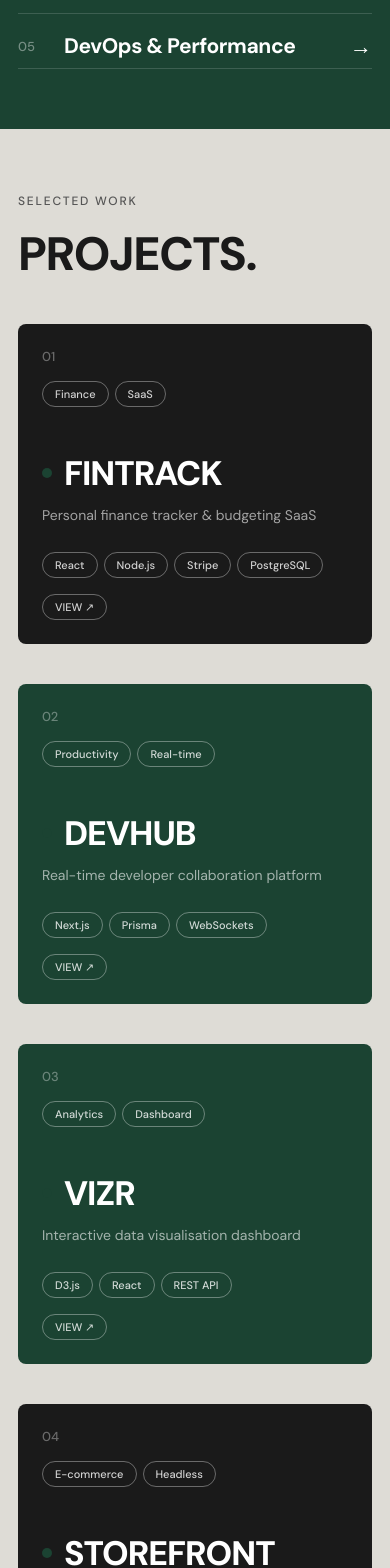
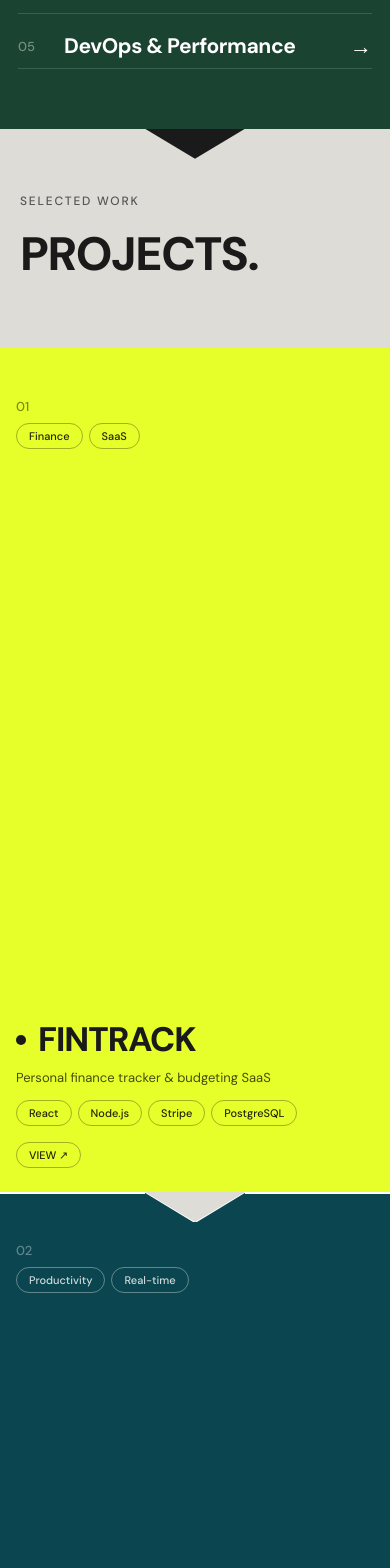
Before and after one commit to yashdarji236/Yash-PortFolio, a React (Vite) app: page / in a window 390 px wide. Shown: the part 2682-4250 px from the top of the page. Built offline with nearby package versions, Linux system fonts and the light colour scheme; a web font is replaced by a local one.

Commit message:
feat: implement Navbar and Projects components with global styles

```diff
--- a/src/components/Navbar.jsx
+++ b/src/components/Navbar.jsx
@@ -3,10 +3,30 @@ import { useRef, useState, useEffect } from 'react';
 export default function Navbar() {
   const [scrolled, setScrolled] = useState(false);
   const [menuOpen, setMenuOpen] = useState(false);
+  const [navHidden, setNavHidden] = useState(false);
   const navRef = useRef(null);
+  const lastScrollY = useRef(0);
 
   useEffect(() => {
-    const handleScroll = () => setScrolled(window.scrollY > 80);
+    const handleScroll = () => {
+      const currentScrollY = window.scrollY;
+      setScrolled(currentScrollY > 80);
+
+      if (currentScrollY > 80) {
+        if (currentScrollY > lastScrollY.current) {
+          // Scrolling down
+          setNavHidden(true);
+        } else {
+          // Scrolling up
+          setNavHidden(false);
+        }
+      } else {
+        setNavHidden(false);
+      }
+
+      lastScrollY.current = currentScrollY;
+    };
+
     window.addEventListener('scroll', handleScroll);
     return () => window.removeEventListener('scroll', handleScroll);
   }, []);
@@ -30,7 +50,7 @@ export default function Navbar() {
 
   return (
     <>
-      <nav ref={navRef} className={`navbar ${scrolled ? 'scrolled' : ''}`}>
+      <nav ref={navRef} className={`navbar ${scrolled ? 'scrolled' : ''} ${navHidden ? 'nav-hidden' : ''}`}>
         <div className="nav-anim-item" style={{ overflow: 'hidden' }}>
           <a
             href="#hero"
--- a/src/components/Projects.jsx
+++ b/src/components/Projects.jsx
@@ -6,7 +6,8 @@ export default function Projects() {
       desc: 'Personal finance tracker & budgeting SaaS',
       categories: ['Finance', 'SaaS'],
       tech: ['React', 'Node.js', 'Stripe', 'PostgreSQL'],
-      bg: '#1A1A1A',
+      bg: '#E6FF2B',
+      theme: 'light',
       sizeClass: 'card-large',
     },
     {
@@ -15,7 +16,8 @@ export default function Projects() {
       desc: 'Real-time developer collaboration platform',
       categories: ['Productivity', 'Real-time'],
       tech: ['Next.js', 'Prisma', 'WebSockets'],
-      bg: '#1B4332',
+      bg: '#0B4650',
+      theme: 'dark',
       sizeClass: 'card-small',
     },
     {
@@ -24,7 +26,8 @@ export default function Projects() {
       desc: 'Interactive data visualisation dashboard',
       categories: ['Analytics', 'Dashboard'],
       tech: ['D3.js', 'React', 'REST API'],
-      bg: '#1B4332',
+      bg: '#F9F7F2',
+      theme: 'light',
       sizeClass: 'card-small',
     },
     {
@@ -33,25 +36,33 @@ export default function Projects() {
       desc: 'Headless e-commerce engine with live CMS',
       categories: ['E-commerce', 'Headless'],
       tech: ['Next.js', 'Shopify API', 'TypeScript'],
-      bg: '#1A1A1A',
+      bg: '#898A8D',
+      theme: 'light',
       sizeClass: 'card-large',
     },
   ];
 
   return (
     <section id="work" className="projects-section">
-      <span className="eyebrow">SELECTED WORK</span>
-      <div style={{ overflow: 'hidden', marginBottom: 48 }}>
-        <h2 className="display-text" style={{ fontSize: 'var(--h1)' }}>
-          PROJECTS.
-        </h2>
+      {/* Sticky header for the notch triangle */}
+      <div className="projects-sticky-header">
+        <div className="projects-header-triangle"></div>
+      </div>
+
+      <div className="projects-intro">
+        <span className="eyebrow">SELECTED WORK</span>
+        <div style={{ overflow: 'hidden', marginBottom: 48 }}>
+          <h2 className="display-text" style={{ fontSize: 'var(--h1)' }}>
+            PROJECTS.
+          </h2>
+        </div>
       </div>
 
       <div className="projects-grid">
-        {projectsData.map((project) => (
+        {projectsData.map((project, idx) => (
           <article
             key={project.num}
-            className={`project-card ${project.sizeClass} hoverable`}
+            className={`project-card ${project.sizeClass} hoverable theme-${project.theme}`}
             style={{
               background: project.bg,
               display: 'flex',
@@ -59,6 +70,19 @@ export default function Projects() {
               justifyContent: 'space-between',
             }}
           >
+            {/* Structural elements for the notch borders */}
+            {idx > 0 && (
+              <>
+                <div className="card-border-left"></div>
+                <div className="card-border-right"></div>
+                <div className="card-border-notch-wrapper">
+                  <svg className="card-border-notch-svg" viewBox="0 0 100 30" preserveAspectRatio="none">
+                    <path d="M 0 0 L 50 30 L 100 0" fill="none" stroke="white" strokeWidth="2" />
+                  </svg>
+                </div>
+              </>
+            )}
+
             <div className="project-card-top">
               <span className="project-number">{project.num}</span>
               <div className="project-pill-group project-pill-group-top">
--- a/src/index.css
+++ b/src/index.css
@@ -216,10 +216,14 @@ a.hero-cta-pill:active,
   display: flex;
   align-items: center;
   justify-content: space-between;
-  transition: background 0.4s, border-color 0.4s;
+  transition: background 0.4s, border-color 0.4s, transform 0.4s cubic-bezier(0.16, 1, 0.3, 1);
   border-bottom: 1px solid transparent;
   background: transparent;
   color: var(--black);
+}
+
+.navbar.nav-hidden {
+  transform: translateY(-100%);
 }
 
 .navbar.scrolled {
@@ -1647,3 +1651,181 @@ nav {
     height: 26px !important;
   }
 }
+
+/* ── PROJECTS STACKING SCROLL ANIMATION (GLOBAL & RESPONSIVE) ── */
+.projects-section {
+  position: relative;
+  padding: 0 !important;
+  background: var(--cream) !important;
+}
+
+.projects-sticky-header {
+  display: block;
+  position: sticky;
+  top: 0;
+  left: 0;
+  width: 100%;
+  height: 0;
+  z-index: 100;
+  overflow: visible;
+  pointer-events: none;
+}
+
+.projects-header-triangle {
+  position: absolute;
+  top: 0;
+  left: 50%;
+  transform: translateX(-50%);
+  width: 100px;
+  height: 30px;
+  background: var(--black);
+  clip-path: polygon(0 0, 100% 0, 50% 100%);
+}
+
+.projects-intro {
+  padding: var(--section-pad) var(--gutter) 48px;
+  background: var(--cream);
+}
+
+.projects-grid {
+  display: flex !important;
+  flex-direction: column !important;
+  gap: 0 !important;
+}
+
+.project-card {
+  position: sticky;
+  top: 0;
+  width: 100% !important;
+  height: 100vh;
+  height: 100svh;
+  /* small viewport height for mobile browser address bars */
+  grid-column: auto !important;
+  aspect-ratio: auto !important;
+  border-radius: 0 !important;
+  display: flex;
+  flex-direction: column;
+  justify-content: space-between;
+  padding: 100px var(--gutter) 60px !important;
+  box-sizing: border-box;
+  transform: none !important;
+  box-shadow: none !important;
+}
+
+/* Clip path notch details */
+.project-card:not(:first-child) {
+  clip-path: polygon(0 0, calc(50% - 50px) 0, 50% 30px, calc(50% + 50px) 0, 100% 0, 100% 100%, 0 100%);
+}
+
+/* Borders along notch */
+.project-card:not(:first-child) .card-border-left {
+  display: block;
+  position: absolute;
+  top: 0;
+  left: 0;
+  width: calc(50% - 50px);
+  height: 2px;
+  background: var(--white);
+}
+
+.project-card:not(:first-child) .card-border-right {
+  display: block;
+  position: absolute;
+  top: 0;
+  right: 0;
+  width: calc(50% - 50px);
+  height: 2px;
+  background: var(--white);
+}
+
+.project-card:not(:first-child) .card-border-notch-wrapper {
+  display: block;
+  position: absolute;
+  top: -1px;
+  left: 50%;
+  transform: translateX(-50%);
+  width: 102px;
+  height: 31px;
+  pointer-events: none;
+}
+
+.project-card:not(:first-child) .card-border-notch-svg {
+  width: 100%;
+  height: 100%;
+  display: block;
+}
+
+/* Responsive adjustments for mobile/tablet screens */
+@media (max-width: 768px) {
+  .projects-intro {
+    padding: 60px 20px 24px !important;
+  }
+
+  .project-card {
+    padding: 60px 20px 40px !important;
+  }
+}
+
+@media (max-width: 480px) {
+  .project-card {
+    padding: 50px 16px 24px !important;
+  }
+
+  .project-card-top {
+    margin-bottom: 8px !important;
+    gap: 8px !important;
+  }
+
+  .project-desc {
+    margin-bottom: 12px !important;
+    font-size: 13px !important;
+    line-height: 1.5 !important;
+  }
+
+  .project-title {
+    margin-bottom: 6px !important;
+  }
+}
+
+/* Project Card Light Theme Contrast Styling */
+.project-card.theme-light {
+  color: var(--black);
+}
+
+.project-card.theme-light .project-number {
+  color: rgba(0, 0, 0, 0.45) !important;
+}
+
+.project-card.theme-light .project-title {
+  color: var(--black) !important;
+}
+
+.project-card.theme-light .project-bullet {
+  background: var(--black) !important;
+}
+
+.project-card.theme-light .project-desc {
+  color: rgba(0, 0, 0, 0.7) !important;
+}
+
+.project-card.theme-light .pill-outline {
+  border: 1px solid rgba(0, 0, 0, 0.3) !important;
+  color: rgba(0, 0, 0, 0.85) !important;
+}
+
+/* Light Theme Notch Borders and SVG path overrides */
+.project-card.theme-light:not(:first-child) .card-border-left,
+.project-card.theme-light:not(:first-child) .card-border-right {
+  background: var(--black) !important;
+}
+
+.project-card.theme-light:not(:first-child) .card-border-notch-svg path {
+  stroke: var(--black) !important;
+}
+
+/* Hover dynamic button style change for light theme */
+.project-card.theme-light:hover .project-view-btn {
+  background: var(--black) !important;
+  color: var(--white) !important;
+  border-color: var(--black) !important;
+}
```
